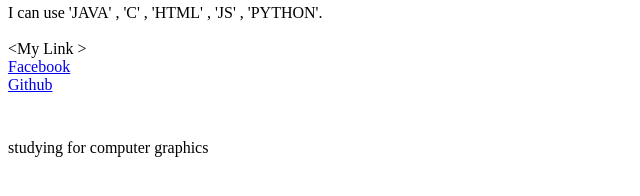
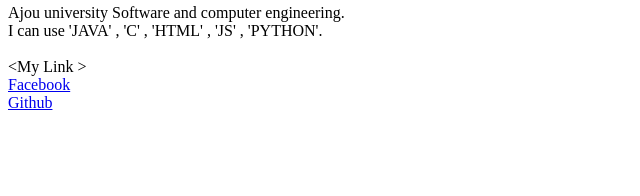
Before and after one commit to vSsongv/My-webpage-1, a plain HTML site: page 1.html in a window 1280 px wide. Shown: the part 294-490 px from the top of the page, without its empty margins (0-640 px from the left). Drawn offline with Linux system fonts and the light colour scheme.

Commit message:
Add files via upload

```diff
--- a/1.html
+++ b/1.html
@@ -4,7 +4,6 @@
             Ssong's Introduction
         </title>
     </head>
-
 
     <body>
         <h1><a href = "index.html">Song Jinyoung</a></h1>
@@ -19,10 +18,11 @@
         <br>I will get wonderful life! Hello. my name is
         <strong>Song Jinyoung</strong><br>
         I was born 1998/03/25. I live in Osan.<br>
+        Ajou university Software and computer engineering.<br>
         I can use 'JAVA' , 'C' , 'HTML' , 'JS' , 'PYTHON'.<br><br>
         &lt;My Link &gt;<br>
         <a href = "https://www.facebook.com/profile.php?id=100004079820434" target="_blank">Facebook</a><br>
         <a href = "https://github.com/vSsongv"  target="_blank">Github</a><br>
-        <p style="margin-top: 45px;"> studying for computer graphics</p>
+        <p style="margin-top: 45px;">
     </body>
 </html>
```
Also changed, not shown: 3.html (+1 -0 lines).
